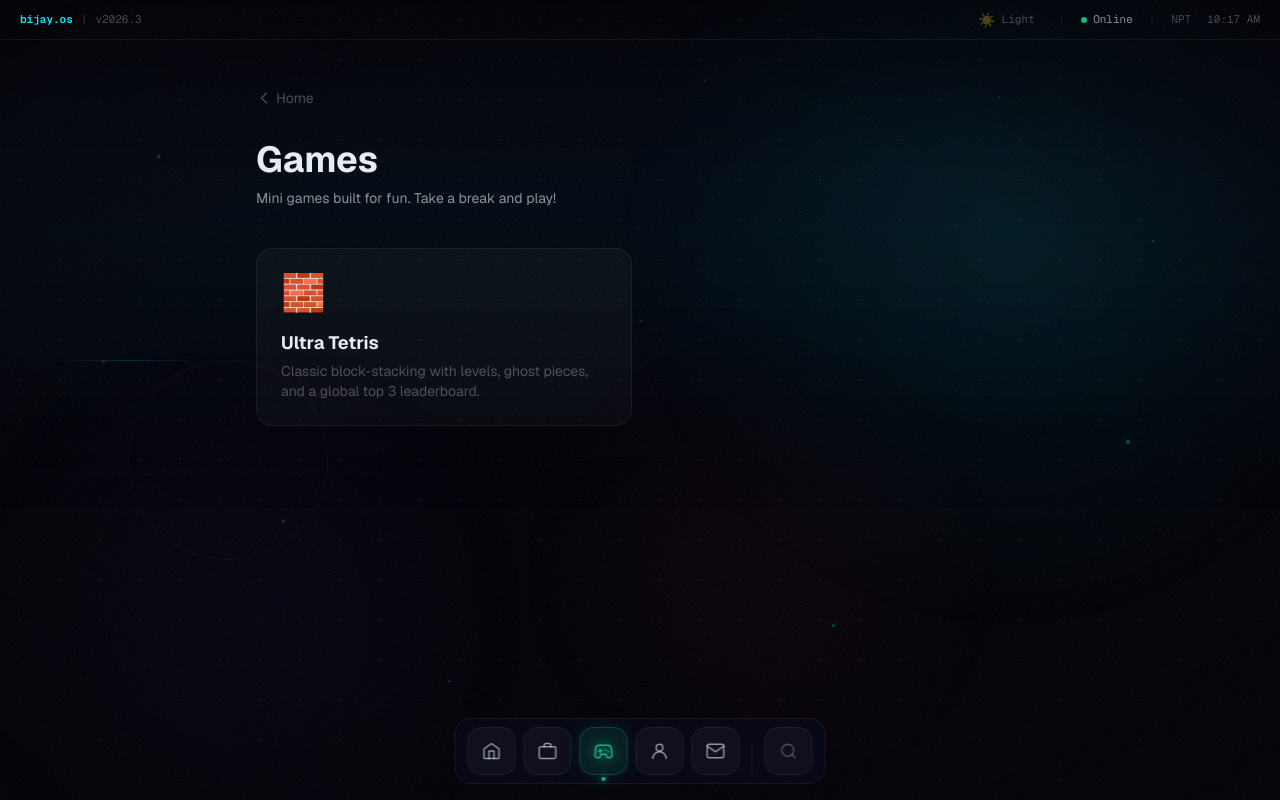
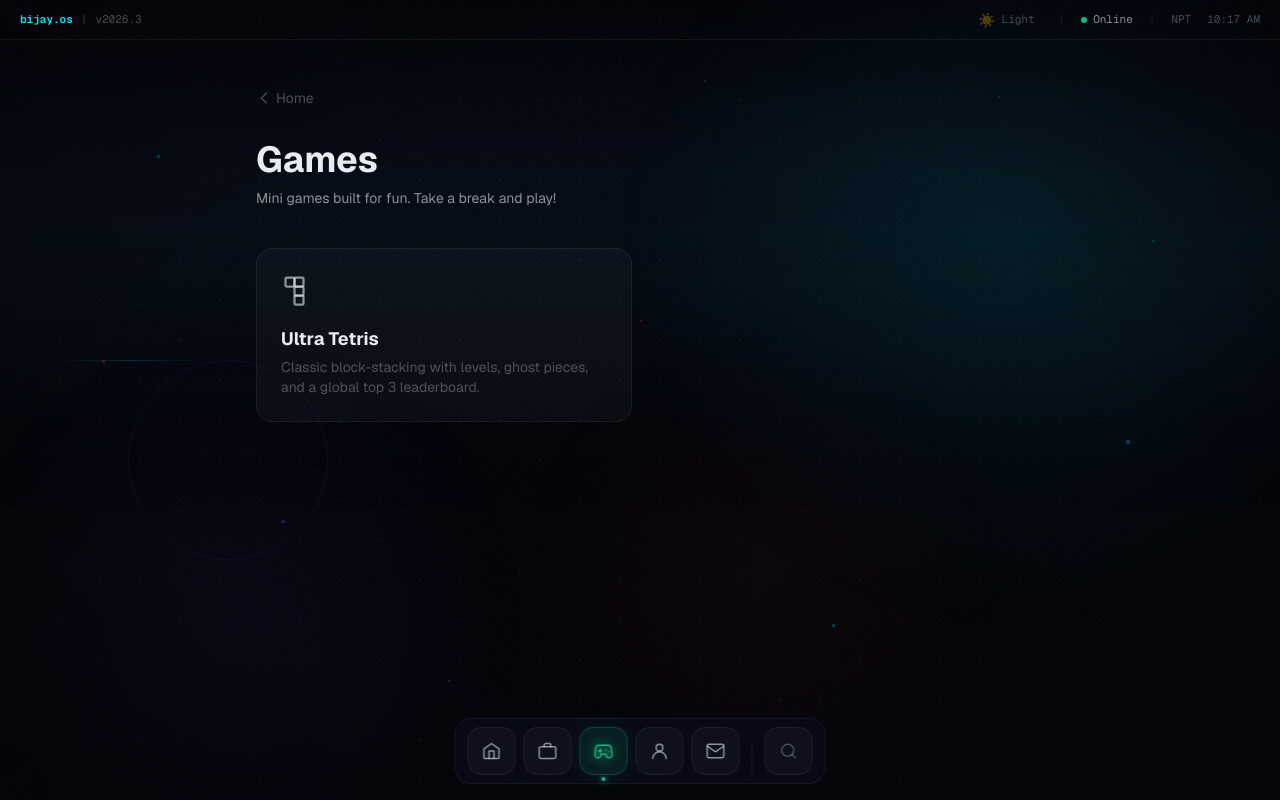
Before and after one commit to Limbuthitoo/portfolio, a Next.js app: page /games in a window 1280 px wide. Both pictures are taken after a click on the button "INITIALIZE". Built offline with nearby package versions, Linux system fonts and the light colour scheme.

Commit message:
Tetris card: outline icon instead of emoji

```diff
--- a/src/app/games/GameCard.tsx
+++ b/src/app/games/GameCard.tsx
@@ -3,12 +3,12 @@
 import Link from "next/link";
 import TiltCard from "@/components/common/TiltCard";
 
-export default function GameCard({ href, emoji, title, description }: { href: string; emoji: string; title: string; description: string }) {
+export default function GameCard({ href, icon, title, description }: { href: string; icon: React.ReactNode; title: string; description: string }) {
   return (
     <Link href={href} className="block group">
       <TiltCard className="h-full" tiltStrength={6}>
         <div className="rounded-[var(--card-radius)] bg-[var(--surface)] border border-[var(--border)] hover:border-[var(--violet)]/30 p-6 transition-colors h-full">
-          <div className="text-4xl mb-4">{emoji}</div>
+          <div className="mb-4 text-[var(--fg-2)] group-hover:text-[var(--violet)] transition-colors">{icon}</div>
           <h2 className="text-lg font-bold text-[var(--fg)] group-hover:text-[var(--violet)] transition-colors mb-1">
             {title}
           </h2>
--- a/src/app/games/page.tsx
+++ b/src/app/games/page.tsx
@@ -28,7 +28,14 @@ export default function GamesPage() {
         <div className="grid grid-cols-1 sm:grid-cols-2 gap-4">
           <GameCard
             href="/games/tetris"
-            emoji="🧱"
+            icon={
+              <svg width="36" height="36" viewBox="0 0 24 24" fill="none" stroke="currentColor" strokeWidth="1.5" strokeLinecap="round" strokeLinejoin="round">
+                <rect x="3" y="3" width="6" height="6" rx="1" />
+                <rect x="9" y="3" width="6" height="6" rx="1" />
+                <rect x="9" y="9" width="6" height="6" rx="1" />
+                <rect x="9" y="15" width="6" height="6" rx="1" />
+              </svg>
+            }
             title="Ultra Tetris"
             description="Classic block-stacking with levels, ghost pieces, and a global top 3 leaderboard."
           />
```
